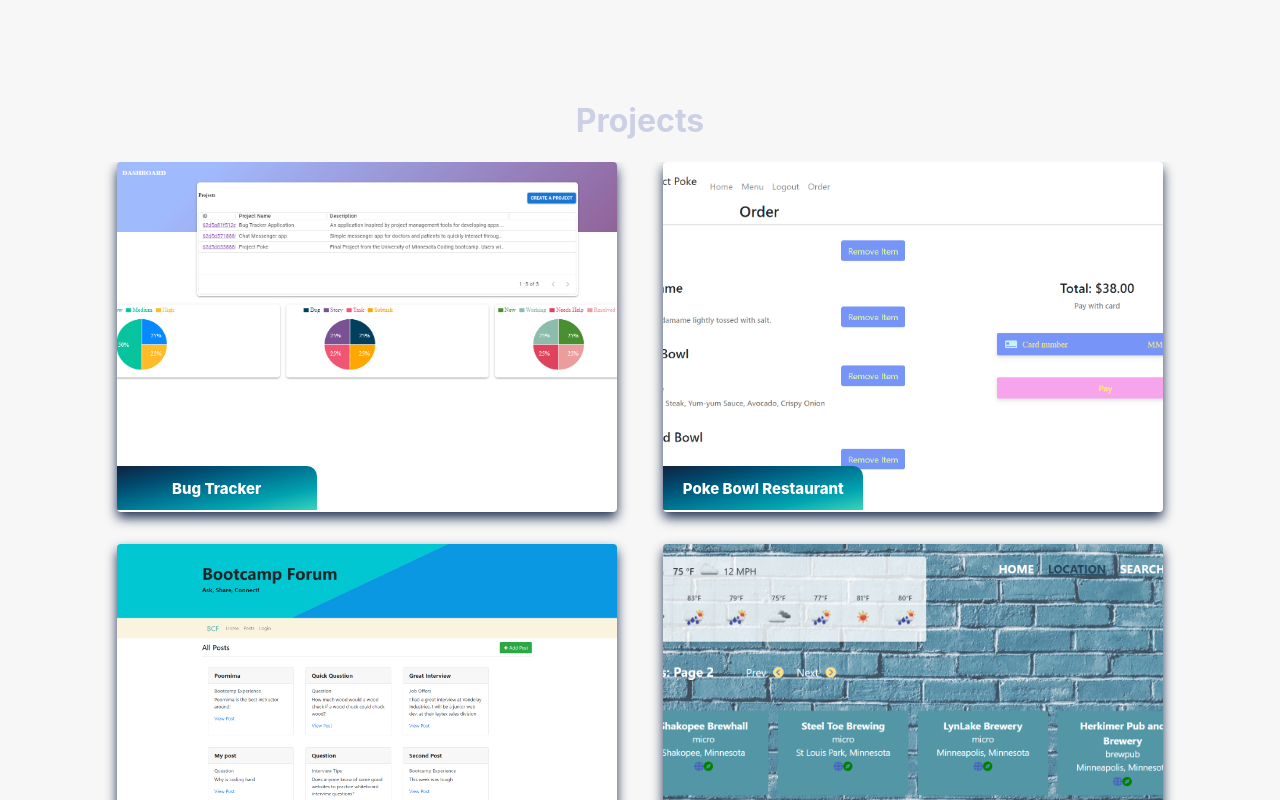
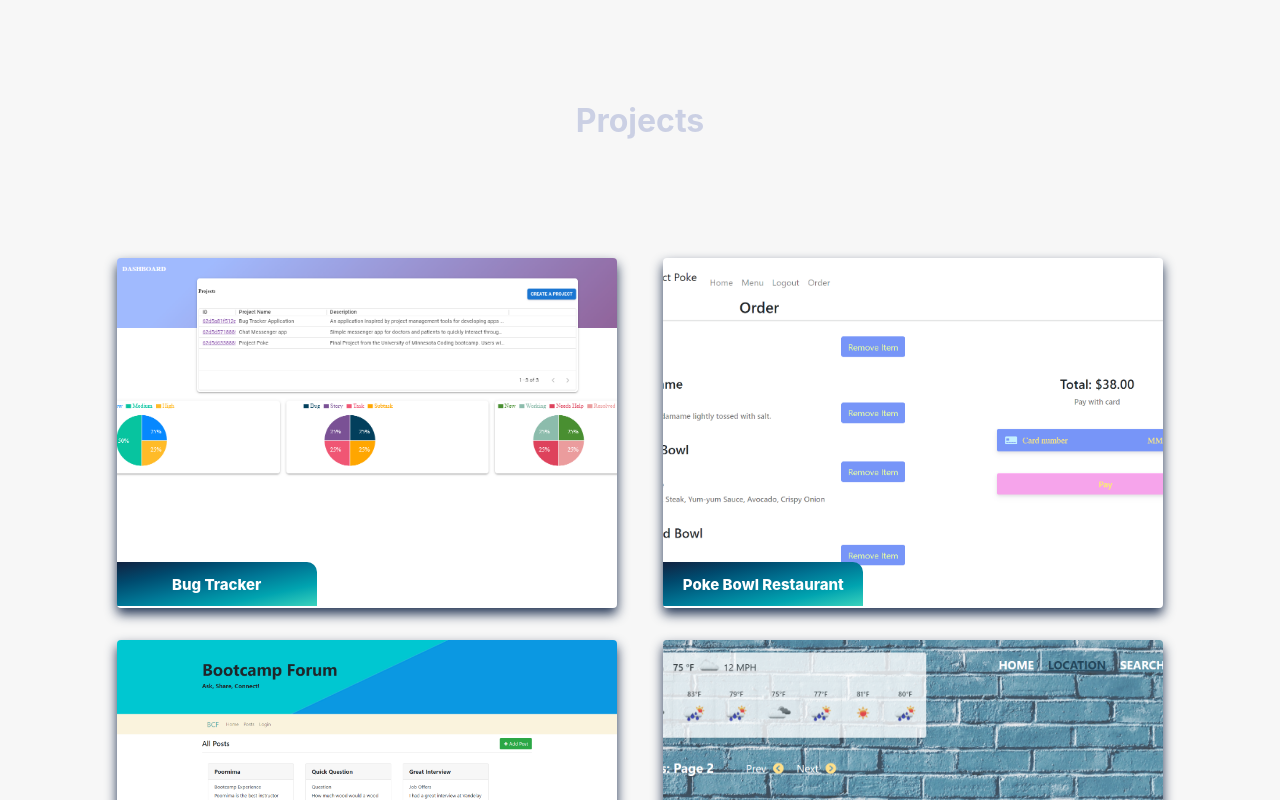
Before and after one commit to midth002/react-portfolio, a React (Create React App) app: page / in a window 1280 px wide. Shown: the part 1400-2200 px from the top of the page. Built offline with nearby package versions, Linux system fonts and the light colour scheme.

Commit message:
Tranform for project list.

```diff
--- a/src/App.scss
+++ b/src/App.scss
@@ -26,3 +26,16 @@ body {
   transform: none;
   visibility: visible;
 }
+
+.fade-in-section-right {
+  opacity: 0;
+  transform: translateY(-5vh);
+  visibility: hidden;
+  transition: opacity 0.6s ease-out, transform 1.2s ease-out;
+  will-change: opacity, visibility;
+}
+.fade-in-section-right.is-visible {
+  opacity: 1;
+  transform: none;
+  visibility: visible;
+}
--- a/src/components/project/ProjectList.js
+++ b/src/components/project/ProjectList.js
@@ -1,4 +1,4 @@
-import { useInView } from "react-intersection-observer";
+import { useState, useEffect, useRef } from 'react';
 import { GitHub, OpenInBrowser } from "@mui/icons-material";
 import {
   Grid,
@@ -13,22 +13,51 @@ import {
 import "./projectPaper.css";
 
 
+function FadeInSection(props) {
+  const [isVisible, setVisible] = useState(false);
+  const domRef = useRef();
+
+  useEffect(() => {
+    const observer = new IntersectionObserver((entries) => {
+      entries.forEach((entry) => {
+        console.log(`entry`, entry, `is = ${entry.isIntersecting}`);
+        setVisible(entry.isIntersecting);
+      });
+    });
+
+    const { current } = domRef;
+    observer.observe(current);
+
+    return () => observer.unobserve(current);
+  }, []);
+  return (
+    <Grid item xs={12} md={4} lg={5} sx={{ display: 'flex', justifyContent: 'center'}}
+    ref={domRef}
+    className={`fade-in-section-right ${isVisible ? "is-visible" : ""}`}
+    >
+      {props.children}
+   </Grid>
+  );
+}
+
+
+
 
 
 const ProjectList = ({ projects }) => {
-  const { ref, inView } = useInView();
+
 
 
 
   return (
     <Grid
-      ref={ref}
+
       container
       spacing={4}
-      sx={{ justifyContent: "center",  mb: 5}}
+      sx={{ justifyContent: "center",  my: 8}}
     >
       {projects.map((project) => (
-        <Grid item xs={12} md={4} lg={5} sx={{ display: 'flex', justifyContent: 'center'}}>
+        <FadeInSection>
           <Box
           sx={{
               width: 500,
@@ -39,7 +68,7 @@ const ProjectList = ({ projects }) => {
                     }
           }}>
           <Paper
-            ref={ref}
+
             className="project-paper"
             elevation={3}
             sx={{
@@ -143,7 +172,7 @@ const ProjectList = ({ projects }) => {
             </Box>
           </Paper>
           </Box>
-        </Grid>
+        </FadeInSection>
       ))}
     </Grid>
   );
```
